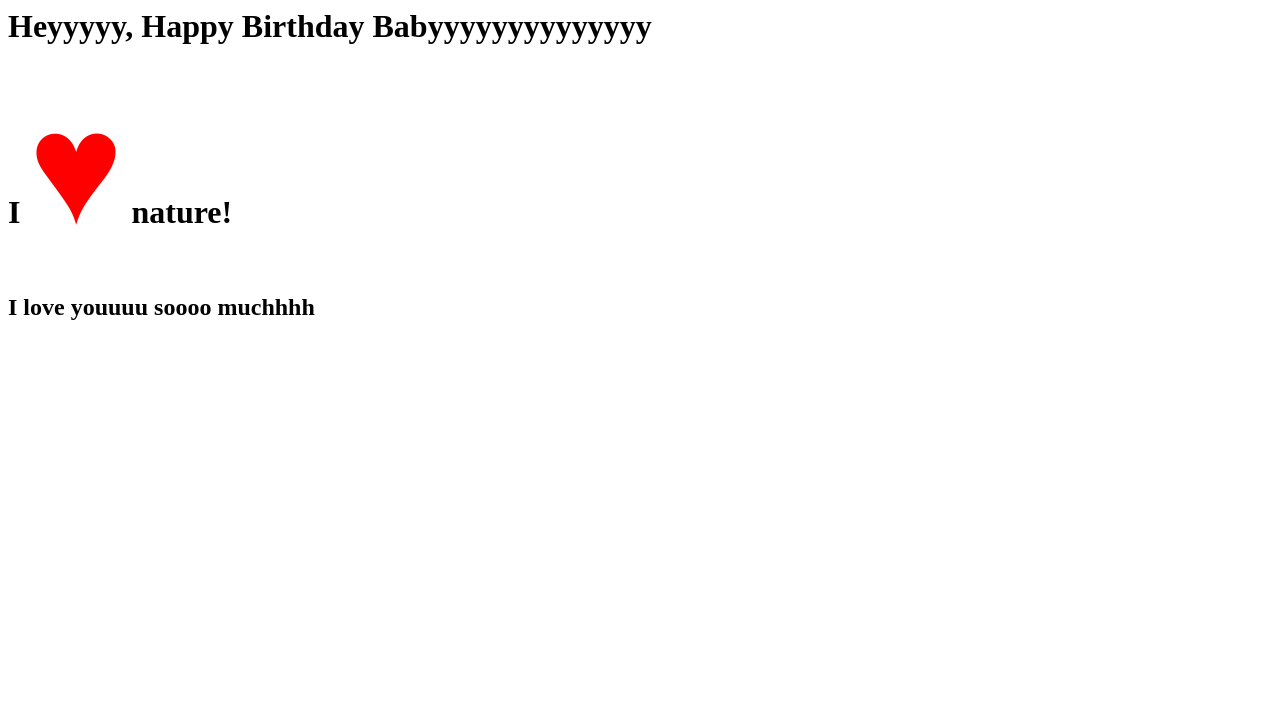
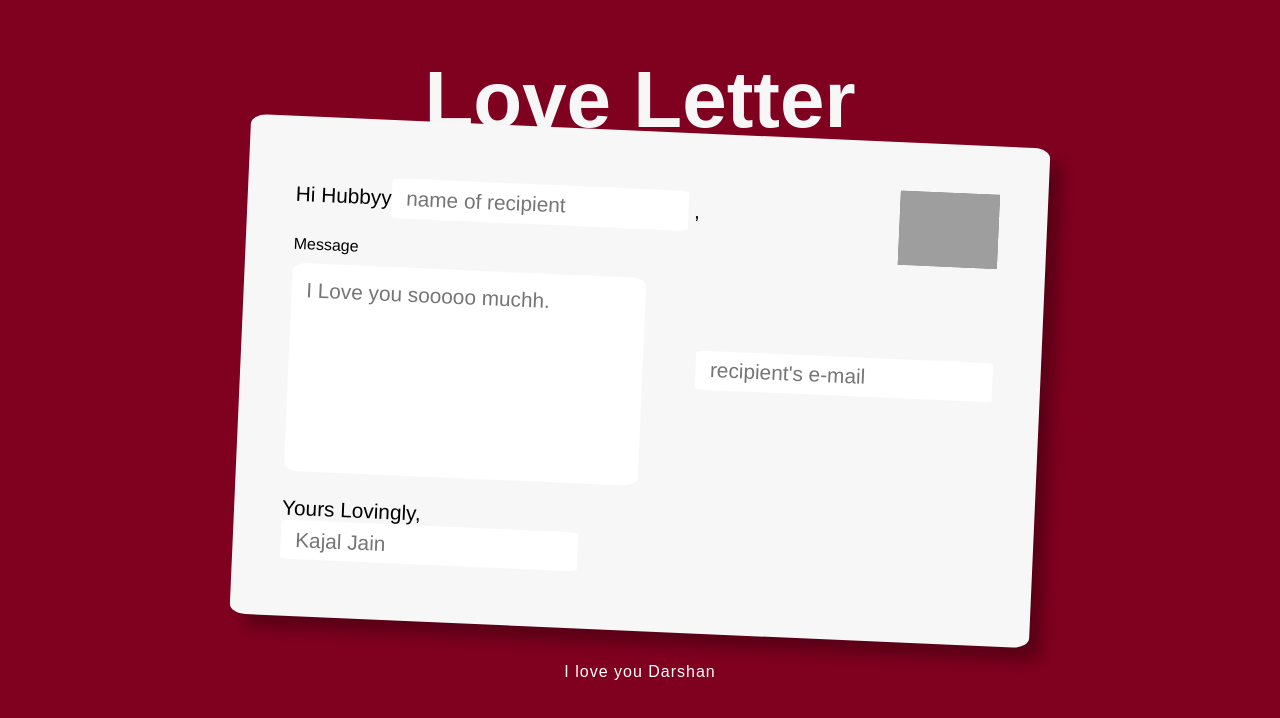
Before and after one commit to Kajujain/letter, a plain HTML site: page index.html in a window 1280 px wide. Drawn offline with Linux system fonts and the light colour scheme; grey boxes are pictures that could not be loaded.

Commit message:
Update index.html

```diff
--- a/index.html
+++ b/index.html
@@ -1,4 +1,150 @@
-<html>
-<h1> Heyyyyy, Happy Birthday Babyyyyyyyyyyyyyy <p>I <span style="font-size:500%;color:red;">&hearts;</span> nature!</p></h1>
-<h2> I love youuuu soooo muchhhh </h2>
-</html>
+<!DOCTYPE html>
+<head>
+  <title>Happy Birthday Babyyyyy!</title>
+  <style>
+      * {
+        box-sizing: border-box;
+      }
+
+      body {
+         font-family: 'Varela Round', 'Quicksand', sans-serif;
+        background-color: #800020;
+      }
+
+      .postcard {
+        width: 800px;
+        height: 500px;
+        background-color: #f7f7f7;
+        margin: 0 auto;
+        border-radius: 2%;
+        display: flex;
+        justify-content: space-between;
+        padding: 3em;
+        box-shadow: .8em .8em 15px rgba(0,0,0,.3);
+         -ms-transform: rotate(2.5deg); /* IE 9 */
+          -webkit-transform: rotate(2.5deg); /* Chrome, Safari, Opera */
+          transform: rotate(2.5deg);
+        -moz-transition: all .5s ease;
+        -webkit-transition: all .5s ease;
+        -o-transition: all .5s ease;
+        transition: all .5s ease;
+      }
+
+      h1 {
+        text-align: center;
+        font-size: 5em;
+        color: #f7f7f7;
+        margin-bottom: -15px;
+      }
+
+      p {
+        display: inline;
+        font-size: 1.3em;
+      }
+
+      /*animation*/
+      .postcard:hover,
+      .postcard:active,
+      .postcard:focus{
+        -ms-transform: rotate(0deg); /* IE 9 */
+        -webkit-transform: rotate(0deg); /* Chrome, Safari, Opera */
+        transform: rotate(0deg);
+        -moz-transition: all .5s ease;
+        -webkit-transition: all .5s ease;
+        -o-transition: all .5s ease;
+        transition: all .5s ease;
+
+
+      }
+
+      /*form*/
+      input,
+      textarea {
+        border: none;
+        border-radius: 4%;
+        height: 1.9em;
+        padding: .7em;
+        font-size: 1.3em;
+        font-family: 'Varela Round', 'Quicksand', sans-serif;
+      }
+
+      input:focus,
+      textarea:focus {
+         outline-color: pink;
+      }
+
+      .mail_stamp {
+        width: 100px;
+        float: right;
+      }
+
+      #address {
+        text-decoration: underline;
+      }
+
+      textarea {
+        overflow: auto;
+        resize: none;
+        height: 10em;
+        width: 17em;
+        margin-top: .5em;
+        margin-bottom: 1em;
+      }
+
+      .push{
+        margin-bottom: 1em;
+        margin-top: .5em;
+      }
+
+      #recipient_email{
+        margin-top: 4.5em;
+        margin-bottom: 1.5em;
+      }
+
+      /*footer*/
+      footer {
+        margin: 2em auto;
+        text-align: center;
+        font-family: 'Varela Round', 'Quicksand', sans-serif;
+        color: white;
+      }
+
+      footer p {
+        font-size: 1em;
+        letter-spacing: 1px;
+      }
+
+  </style>
+</head>
+
+<body>
+  <div class = "wrap">
+    <h1>Love Letter</h1>
+    <div class = "postcard">
+
+      <div class = "letter">
+        <form action="#" method="post" class="message_form">
+          <p class = "push">Hi Hubbyy</p><input type = "text" id = "recipient" name = "recipient_name" placeholder = "name of recipient" class = "push"><p> ,</p><br>
+          <label for = "message">Message</label><br>
+          <textarea id = "message" name = "message_to_recipient" placeholder = "I Love you sooooo muchh."></textarea><br>
+          <p>Yours Lovingly, </p><br>
+          <input type = "text" id = "sender_name" name = "sender" placeholder = "Kajal Jain">
+        </form>
+      </div>
+
+      <div class = "address">
+        <img src = "http://i44.photobucket.com/albums/f9/dandee114/stamp_zpsvbuxiwih.png" class = "mail_stamp">
+        <form action="#" method="post" class="message_form">
+        <input type = "email" id = "recipient_email" name = "recipient_email" placeholder = "recipient's e-mail">
+        </form>
+      </div>
+
+    </div>
+  </div>
+
+  <footer>
+    <p>I love you Darshan</p>
+  </footer>
+
+</body>
+</HTML>
```
